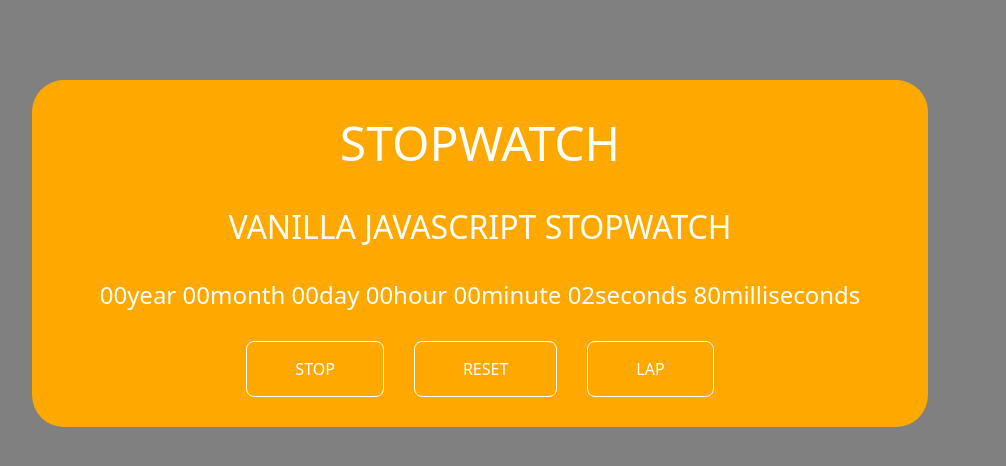
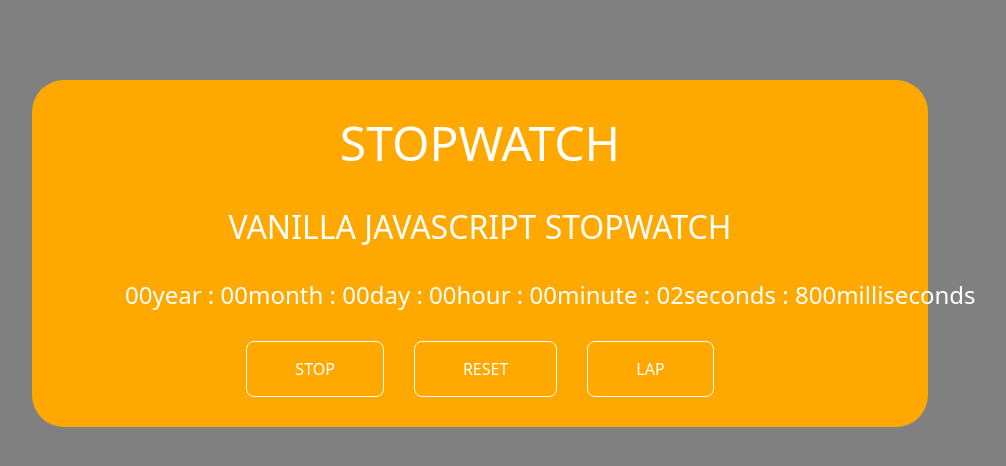
Before and after one commit to Shailendrapratap01/stopwatch, a plain HTML site: page index.html in a window 1280 px wide. Both pictures are taken after a click on the button "START". Shown: the whole page, without its empty margins (160-1166 px from the left). Drawn offline with Linux system fonts and the light colour scheme.

Commit message:
optimization

```diff
--- a/index.html
+++ b/index.html
@@ -10,7 +10,16 @@
     <div class="main-container">
         <h1>STOPWATCH</h1>
         <h2>VANILLA JAVASCRIPT STOPWATCH</h2>
-        <div id="timer">00:00:00:00:00:00:00</div>
+        <!-- <div id="timer">00:00:00:00:00:00:00</div> -->
+        <div id="timer">
+            <div id="year">00</div> <span >&nbsp;:&nbsp;</span>
+            <div id="month">00</div> <span >&nbsp;:&nbsp;</span>
+            <div id="day">00</div> <span >&nbsp;:&nbsp;</span>
+            <div id="hour">00</div> <span >&nbsp;:&nbsp;</span>
+            <div id="minute">00</div> <span >&nbsp;:&nbsp;</span>
+            <div id="second">00</div> <span >&nbsp;:&nbsp;</span>
+            <div id="millisecond" style="width: 40px;">00</div>
+        </div>
         <div class="btn-container">
             <button id="start-btn">START</button>
             <button id="stop-btn">STOP</button>
--- a/script.js
+++ b/script.js
@@ -4,12 +4,26 @@ const timer = document.getElementById("timer");
 const lapBtn = document.getElementById("lap-btn");
 const stopBtn = document.getElementById("stop-btn");
 const lapContainer = document.getElementById("lap-container");
+const yearDisplay = document.getElementById("year");
+const monthDisplay = document.getElementById("month");
+const dayDisplay = document.getElementById("day");
+const hourDisplay = document.getElementById("hour");
+const minuteDisplay = document.getElementById("minute");
+const secondDisplay = document.getElementById("second");
+const millisecondDisplay = document.getElementById("millisecond");
 
 let timeInterval;
 let startTime;
 let elapsedTime = 0;
 let lapCnt=0;
 let lapStartTime=0;
+let year=0 ;
+let month=0;
+let day =0;
+let hour=0;
+let minute=0;
+let second=0;
+let millisecond=0;
 
 startBtn.addEventListener("click", () => {
     startTime = Date.now() - elapsedTime;
@@ -19,25 +33,39 @@ startBtn.addEventListener("click", () => {
     lapBtn.style.display = "block";
     startBtn.style.display = "none";
     lapStartTime = startTime;
+    console.log("hi")
 });
 
 function startTimer() {
     elapsedTime = Date.now() - startTime;
-    timer.innerText = toTimeFormate(elapsedTime);
+    let ansArray = toTimeFormate(elapsedTime);
+    millisecondDisplay.innerText = ansArray[6];
+    secondDisplay.innerText = ansArray[5];
+    minuteDisplay.innerText = ansArray[4];
+    hourDisplay.innerText = ansArray[3];
+    dayDisplay.innerText = ansArray[2];
+    monthDisplay.innerText = ansArray[1];
+    yearDisplay.innerText = ansArray[0];
 }
 
 resetBtn.addEventListener("click", () => {
     clearInterval(timeInterval);
     startTime=0;
     elapsedTime=0;
-    timer.innerText = "00:00:00:00:00:00:00"
+    lapCnt=0;
+    millisecondDisplay.innerText = "00";
+    secondDisplay.innerText = "00";
+    minuteDisplay.innerText ="00";
+    hourDisplay.innerText ="00";
+    dayDisplay.innerText = "00";
+    monthDisplay.innerText = "00";
+    yearDisplay.innerText = "00";
     stopBtn.style.display = "none";
     lapBtn.style.display = "none";
     resetBtn.style.display = "none";
     startBtn.style.display = "block";
     lapContainer.innerText ="";
     lapContainerHeading.style.display = "none";
-    lapCnt=0;
 })
 
 stopBtn.addEventListener("click", () => {
@@ -50,20 +78,35 @@ stopBtn.addEventListener("click", () => {
 
 const toTimeFormate = (elapsedTime) => {
 
-    let totalYears = elapsedTime / 31104000000;
-    let year = Math.floor(totalYears);
-    let totalMonths = (totalYears - year) * 12;
-    let month = Math.floor(totalMonths % 12);
-    let totalDays = (totalMonths - month) * 30;
-    let day = Math.floor(totalDays % 30);
-    let totalHours = (totalDays - day) * 24;
-    let hour = Math.floor(totalHours % 24);
-    let totalMins = (totalHours - hour) * 60;
-    let minute = Math.floor(totalMins % 60);
-    let totalSec = (totalMins - minute) * 60;
-    let second = Math.floor(totalSec % 60);
-    let totalMilliiSeconds = (totalSec - second) * 100;
-    let millisecond = Math.floor(totalMilliiSeconds % 1000);
+    let totalMilliiSeconds = elapsedTime;
+    millisecond = Math.floor(totalMilliiSeconds % 1000);
+    let totalSec = totalMilliiSeconds / 1000;
+    second = Math.floor(totalSec % 60);
+    if (totalSec == 60)
+    {
+        let totalMins = totalSec / 60;
+        minute = Math.floor(totalMins % 60);
+        if(totalMins > 59)
+        {
+            let totalHours = totalMins / 60;
+            hour = Math.floor(totalHours % 60);
+            if(totalHours > 23)
+            {
+                let totalDays = totalHours / 24;
+                day = Math.floor(totalDays % 60);
+                if(totalDays > 29)
+                {
+                    let totalMonths = totalDays / 30;
+                    month = Math.floor(totalMonths % 12);
+                    if(totalMonths > 11)
+                    {
+                        let totalyears = totalMonths / 12;
+                        year = Math.floor(totalyears);
+                    }
+                }
+            }
+        }
+    }
 
     let exactYear = year.toString().padStart(2, "0");
     let exactMonth = month.toString().padStart(2, "0");
@@ -81,11 +124,11 @@ const toTimeFormate = (elapsedTime) => {
     let secondString = second > 1 ? "seconds": "second";
     let millisecondString = millisecond > 1 ? "milliseconds": "millisecond";
 
-    return `${exactYear}${yearString} ${exactMonth}${monthString} ${exactDay}${dayString} ${exactHour}${hourString} ${exactMin}${minuteString} ${exactSec}${secondString} ${exactmilli}${millisecondString} `;
+    return [`${exactYear}${yearString}`, `${exactMonth}${monthString}`, `${exactDay}${dayString}`, `${exactHour}${hourString}`, `${exactMin}${minuteString}`, `${exactSec}${secondString}`, `${exactmilli}${millisecondString}`];
 };
 
 lapBtn.addEventListener('click', ()=>{
-    let lapTime = getLapTime();
+    let { lapTime, totalTime } = getLapTime();
     if(lapCnt===0){
         lapContainerHeading = document.createElement("div")
         const head1 = document.createElement("p")
@@ -101,7 +144,6 @@ lapBtn.addEventListener('click', ()=>{
         lapContainerHeading.classList.add("lap-container-heading")
         lapContainerHeading.style.display = "flex"
         lapContainer.appendChild(lapContainerHeading)
-
     }
 
     lapCnt++;
@@ -117,16 +159,19 @@ lapBtn.addEventListener('click', ()=>{
     lapDiv.append(singleLapTime)
 
     let totalLapTime = document.createElement("p")
-    totalLapTime.innerText = timer.innerText
+    totalLapTime.innerText = totalTime
     lapDiv.append(totalLapTime)
 
     lapContainer.appendChild(lapDiv)
 })
 
 //to get the lap time
+let totalLapElapsedTime = 0;
 const getLapTime = () => {
     const elapsedLapTime = Date.now() - lapStartTime;
-    const lapTime = toTimeFormate(elapsedLapTime);
+    const lapTime = toTimeFormate(elapsedLapTime).join(":");
     lapStartTime = Date.now();
-    return lapTime;
+    totalLapElapsedTime += elapsedLapTime;
+    const totalTime = toTimeFormate(totalLapElapsedTime).join(":");
+    return { lapTime, totalTime };
 };
--- a/styles.css
+++ b/styles.css
@@ -17,6 +17,7 @@ h2{
 }
 #timer{
     font-size: 1.5rem;
+    display: flex;
 }
 p{
     font-size: 1rem;
@@ -37,8 +38,9 @@ button{
     width: 100%;
     padding: 5px 20px;
 }
+
 #lap-container{
-    width: 70%;
+    width: 90%;
     background-color: rgb(250, 187, 109);
     margin: 50px auto;
     color: white;
@@ -140,7 +142,7 @@ button{
         border-radius: 2rem;
     }
     p{
-        font-size: 1.5rem;
+        font-size: 1.8rem;
     }
     h1{
         font-size: 3.5rem;
@@ -161,7 +163,7 @@ button{
         border-radius: .5rem;
     }
     #lap-container{
-        width: 70%;
+        width: 90%;
     }
     .lap-container-heading{
         padding: 10px 30px;
```
